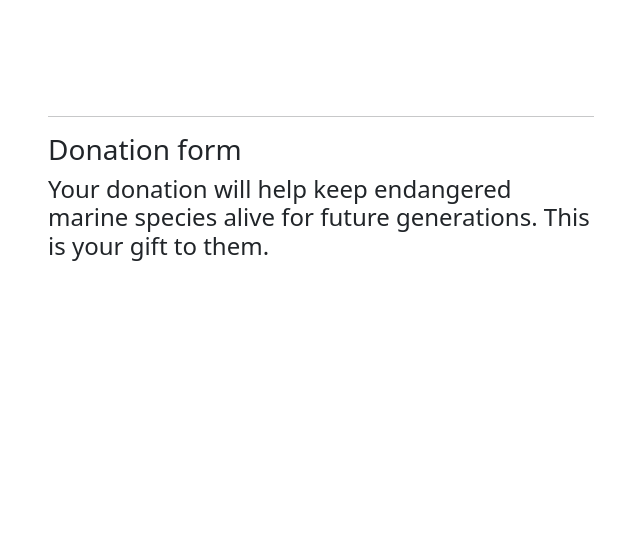
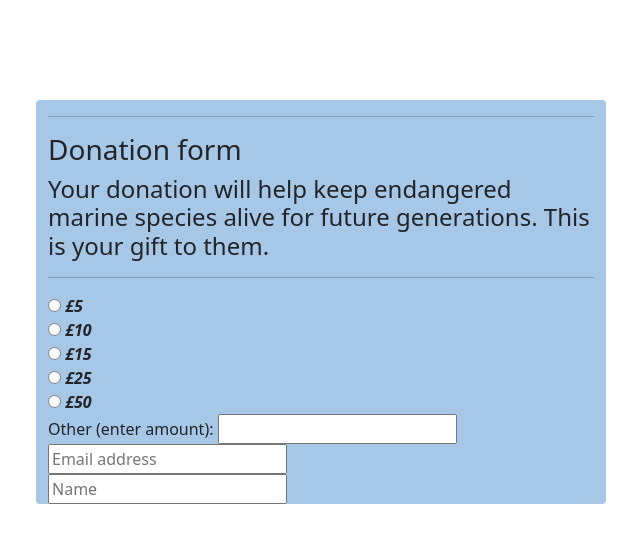
Before and after one commit to James-VT/MS4_White_Whale_Fundraising, a Django app: page /donations/ in a window 1280 px wide. Shown: the part 94-637 px from the top of the page, without its empty margins (64-704 px from the left). Run offline with Django 3.2, Linux system fonts and the light colour scheme; some libraries are stand-ins or nearby versions.

Commit message:
Adds radio checks to donation form

```diff
--- a/donations/static/donations/css/donations.css
+++ b/donations/static/donations/css/donations.css
@@ -1,3 +1,10 @@
 .donation-form-card {
     margin: 30px;
+    background-color: #A7C7E7;
+    border-radius: 4px;
+    position: relative;
 }
+
+.form-display {
+    display: inline;
+}
--- a/donations/templates/donations/donation_form.html
+++ b/donations/templates/donations/donation_form.html
@@ -20,6 +20,77 @@
                 <hr>
                 <h3>Donation form</h3>
                 <h4>Your donation will help keep endangered marine species alive for future generations. This is your gift to them.</h4>
+                <hr>
+                <form action="" method="POST" class="form-display" id="payment-form">
+                    <div>
+                        <input type="radio" class="form-display" id="amount-5" name="amount" value="5">
+                            <label for="amount-5">
+                            <!-- <span>
+                                <span></span>
+                            </span> -->
+                            <em>
+                                <strong>£5</strong>
+                            </em>
+                            </label>
+                    </div>
+                    <div>
+                        <input type="radio" class="form-display" id="amount-10" name="amount" value="10">
+                            <label for="amount-10">
+                            <!-- <span>
+                                <span></span>
+                            </span> -->
+                            <em>
+                                <strong>£10</strong>
+                            </em>
+                            </label>
+                    </div>
+                    <div>
+                        <input type="radio" class="form-display" id="amount-15" name="amount" value="15">
+                            <label for="amount-15">
+                            <!-- <span>
+                                <span></span>
+                            </span> -->
+                            <em>
+                                <strong>£15</strong>
+                            </em>
+                            </label>
+                    </div>
+                    <div>
+                        <input type="radio" id="amount-25" name="amount" value="25">
+                            <label for="amount-25">
+                            <!-- <span>
+                                <span></span>
+                            </span> -->
+                            <em>
+                                <strong>£25</strong>
+                            </em>
+                            </label>
+                    </div>
+                    <div>
+                        <input type="radio" id="amount-50" name="amount" value="50">
+                            <label for="amount-50">
+                            <!-- <span>
+                                <span></span>
+                            </span> -->
+                            <em>
+                                <strong>£50</strong>
+                            </em>
+                            </label>
+                    </div>
+                    <div class="other">
+                        <label for="amount">Other (enter amount):</label>
+                        <input name="amount" id="amount" required>
+                    </div>
+
+                    <div>
+                        <input type="text" name="email" placeholder="Email address" required>
+                    </div>
+
+                    <div>
+                        <input type="number" name="name" placeholder="Name" required>
+                    </div>
+
+                </form>
             </div>
         </div>
     </div>
```
